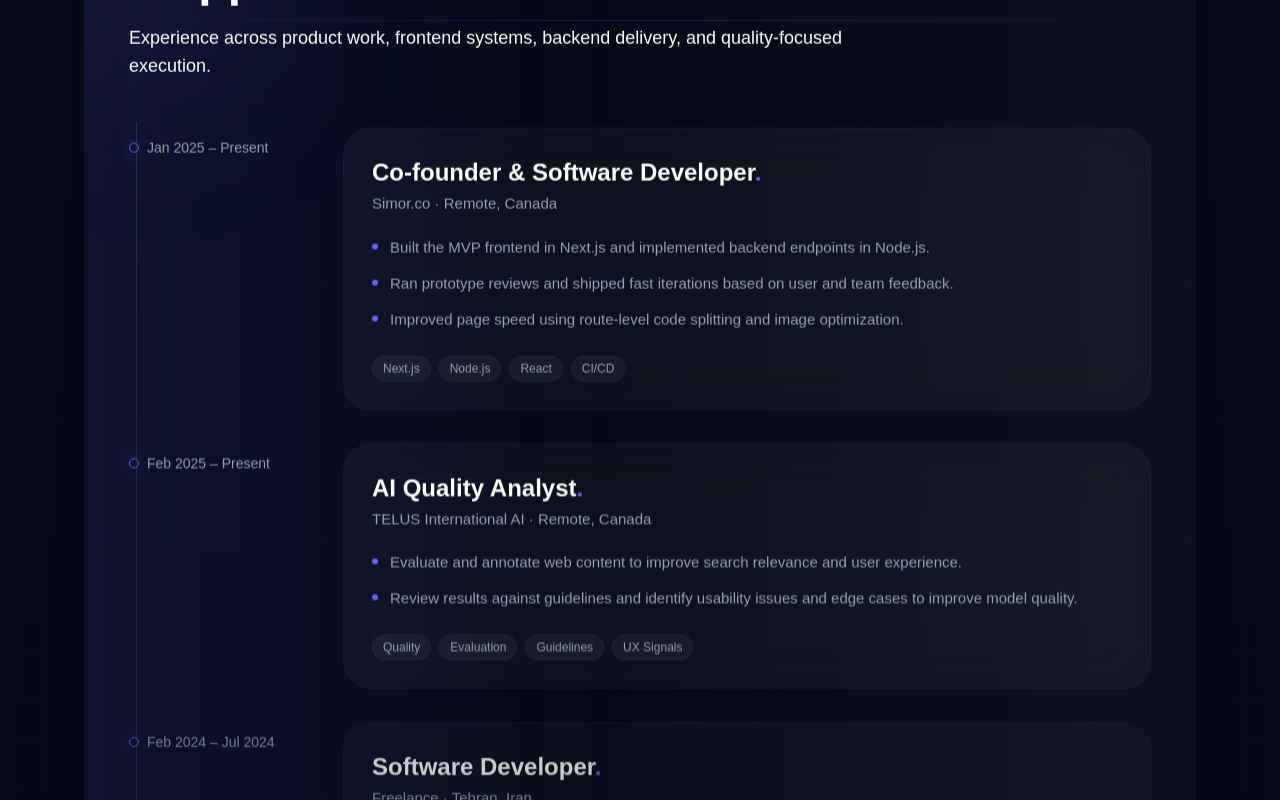
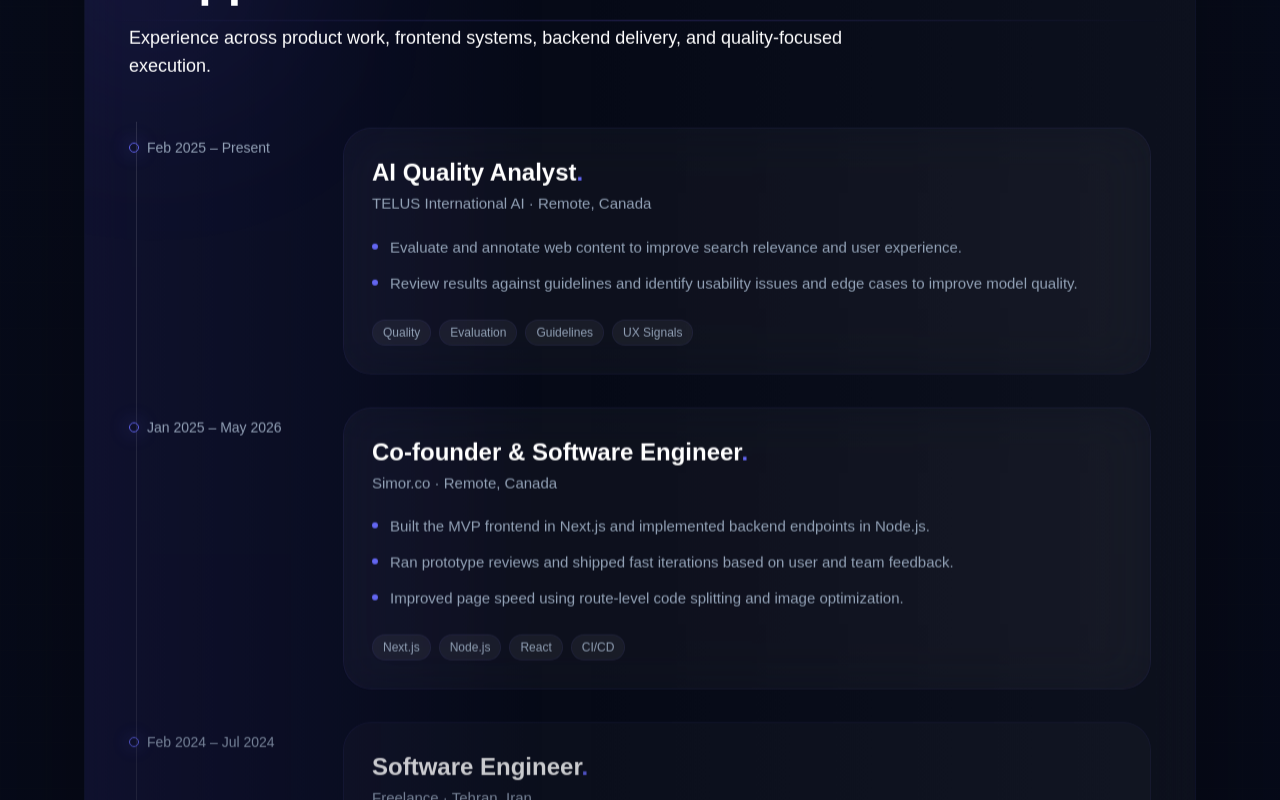
Before and after one commit to FatemeGhalandari/fatemeghalandari.github.io, a React (Vite) app: page / in a window 1280 px wide. Shown: the part 4180-4980 px from the top of the page. Built offline with nearby package versions, Linux system fonts and the light colour scheme; no server answers.

Commit message:
Update experience roles

```diff
--- a/src/components/Experience.jsx
+++ b/src/components/Experience.jsx
@@ -10,18 +10,6 @@ import PropTypes from "prop-types";
 
 const experience = [
   {
-    role: "Co-founder & Software Developer",
-    company: "Simor.co",
-    location: "Remote, Canada",
-    dates: "Jan 2025 – Present",
-    bullets: [
-      "Built the MVP frontend in Next.js and implemented backend endpoints in Node.js.",
-      "Ran prototype reviews and shipped fast iterations based on user and team feedback.",
-      "Improved page speed using route-level code splitting and image optimization.",
-    ],
-    tech: ["Next.js", "Node.js", "React", "CI/CD"],
-  },
-  {
     role: "AI Quality Analyst",
     company: "TELUS International AI",
     location: "Remote, Canada",
@@ -33,7 +21,19 @@ const experience = [
     tech: ["Quality", "Evaluation", "Guidelines", "UX Signals"],
   },
   {
-    role: "Software Developer",
+    role: "Co-founder & Software Engineer",
+    company: "Simor.co",
+    location: "Remote, Canada",
+    dates: "Jan 2025 – May 2026",
+    bullets: [
+      "Built the MVP frontend in Next.js and implemented backend endpoints in Node.js.",
+      "Ran prototype reviews and shipped fast iterations based on user and team feedback.",
+      "Improved page speed using route-level code splitting and image optimization.",
+    ],
+    tech: ["Next.js", "Node.js", "React", "CI/CD"],
+  },
+  {
+    role: "Software Engineer",
     company: "Freelance",
     location: "Tehran, Iran",
     dates: "Feb 2024 – Jul 2024",
@@ -44,7 +44,7 @@ const experience = [
     tech: ["TypeScript", "React", "REST APIs", "Performance"],
   },
   {
-    role: "Software Developer",
+    role: "Software Engineer",
     company: "Estarbad",
     location: "Tehran, Iran",
     dates: "Aug 2021 – Dec 2023",
```
